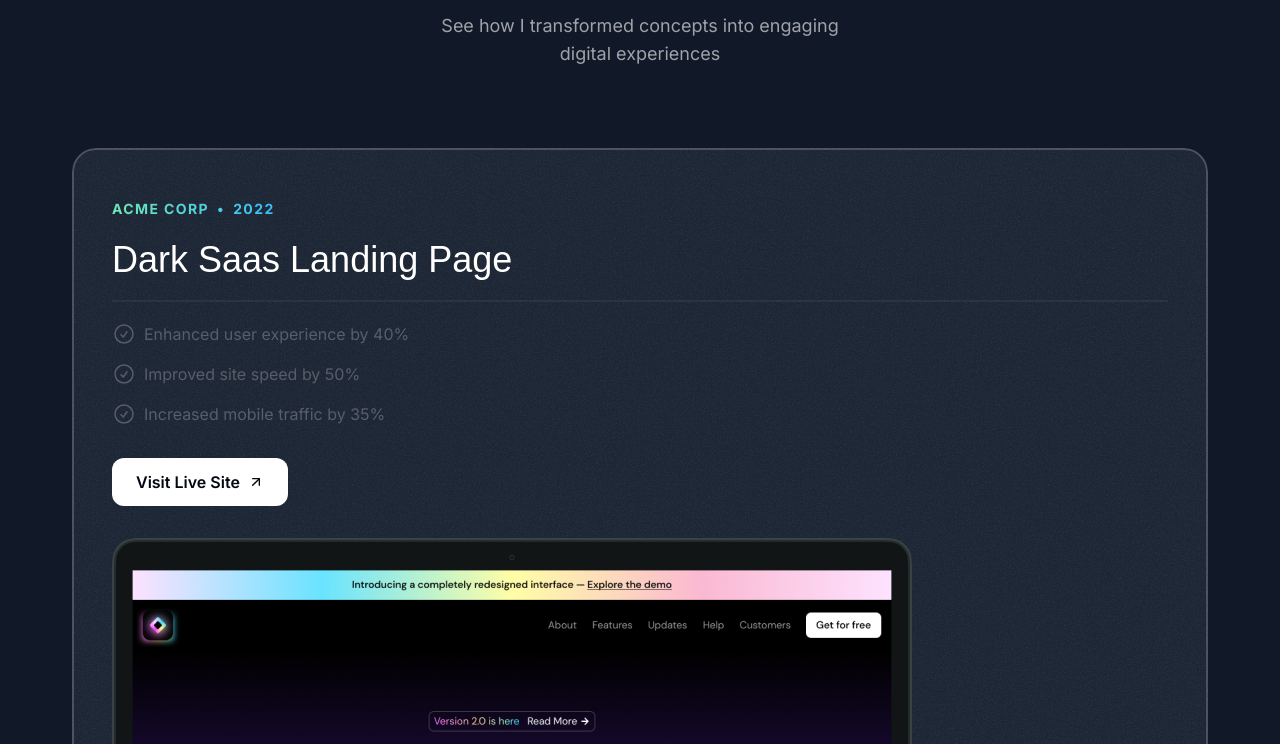
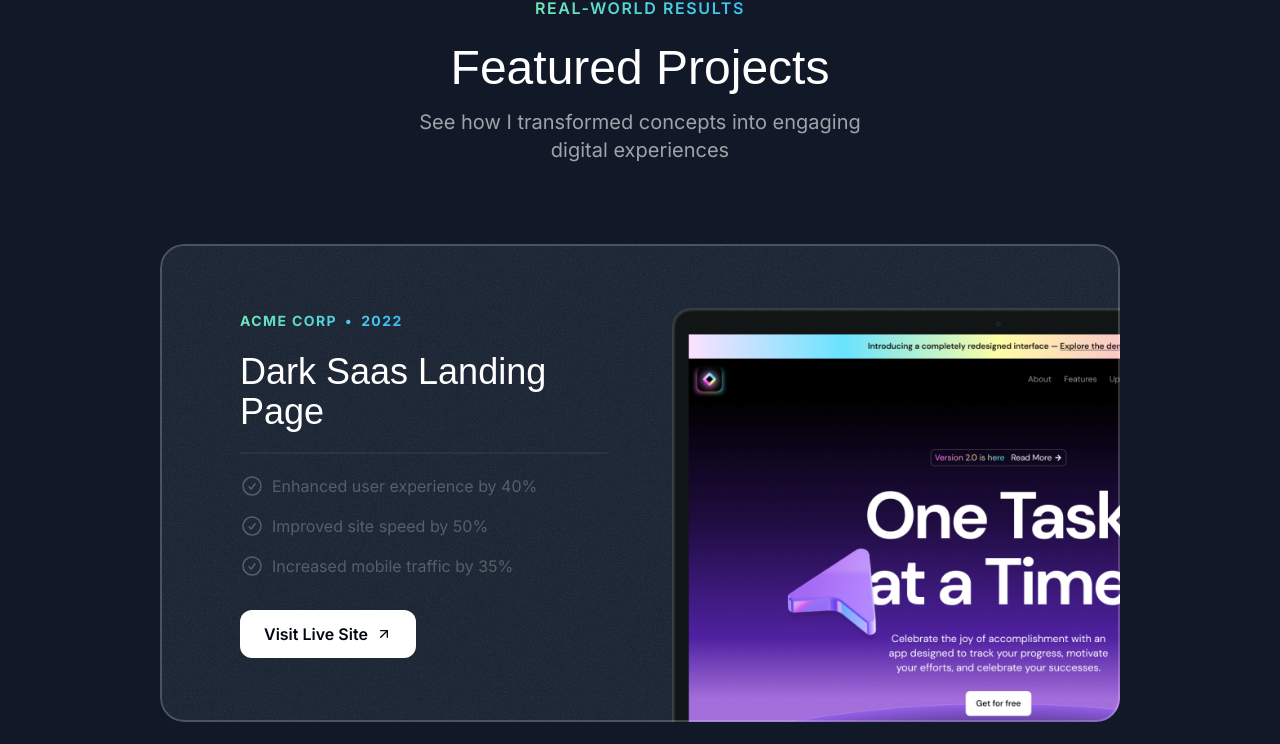
Before and after one commit to Jisap/Next14-portfolio-2, a Next.js app: page / in a window 1280 px wide. Shown: the part 1022-1766 px from the top of the page. Built offline with nearby package versions, Linux system fonts and the light colour scheme; a web font is replaced by a local one.

Commit message:
lg:project

```diff
--- a/src/app/globals.css
+++ b/src/app/globals.css
@@ -11,3 +11,9 @@
     @apply absolute inset-0 border-2 top-1/2 left-1/2 -translate-x-1/2 -translate-y-1/2 rounded-full border-emerald-300/5 shadow-[0_0_80px_inset] shadow-emerald-300/5;
   }
 }
+
+@layer utilities {
+  .container {
+    @apply lg:max-w-5xl;
+  }
+}
--- a/src/sections/Projects.tsx
+++ b/src/sections/Projects.tsx
@@ -49,7 +49,7 @@ const portfolioProjects = [
 
 export const ProjectsSection = () => {
   return (
-    <section className="pb-16">
+    <section className="pb-16 lg:py-24">
       <div className="container">
         <div className="flex justify-center">
           <p className="uppercase font-semibold tracking-widest bg-gradient-to-r from-emerald-300 to-sky-400 bg-clip-text text-transparent text-center">
@@ -59,7 +59,7 @@ export const ProjectsSection = () => {
         <h2 className="font-serif text-3xl md:text-5xl text-center mt-6">
           Featured Projects
         </h2>
-        <p className="text-center md:text-lg text-white/60 mt-4 max-w-md mx-auto">
+        <p className="text-center md:text-lg lg:text-xl text-white/60 mt-4 max-w-md mx-auto">
           See how I transformed concepts into engaging digital experiences
         </p>
         <div className="flex flex-col mt-10 md:mt-20 gap-20">
@@ -68,13 +68,15 @@ export const ProjectsSection = () => {
               key={project.title}
               className="bg-gray-800 rounded-3xl relative z-0 overflow-hidden after:z-10 after:content-['']
               after:absolute after:inset-0 after:outline-2 after:outline after:-outline-offset-2 after:rounded-3xl
-              after:outline-white/20 px-8 pt-8 md:pt-12 md:px-10 after:pointer-events-none"
+              after:outline-white/20 px-8 pt-8 md:pt-12 md:px-10 lg:pt-16 lg:px-20 after:pointer-events-none"
             >
 
               <div className="absolute inset-0 -z-10 opacity-5" style={{
                 backgroundImage: `url(${grainImage.src})`
               }}></div>
 
+              <div className="lg:grid lg:grid-cols-2 lg:gap-16">
+                <div className="lg:pb-16">
                   <div className="bg-gradient-to-r from-emerald-300 to-sky-400 inline-flex gap-2 font-bold uppercase
                   tracking-widest text-sm text-transparent bg-clip-text">
                     <span>{project.company}</span>
@@ -85,12 +87,12 @@ export const ProjectsSection = () => {
 
                   <h3 className="font-serif text-2xl md:text-4xl mt-2 md:mt-5">{project.title}</h3>
 
-              <hr className="border-t-2 border-white/5 mt-4 md:mt-5"/>
+                  <hr className="border-t-2 border-white/5 mt-4 md:mt-5" />
 
                   <ul className="flex flex-col gap-4 mt-4 md:mt-5">
                     {project.results.map((result, index) => (
                       <li key={project.title + index} className="flex gap-2 text-sm md:text-base text-white/25">
-                    <CheckCircleIcon className="size-5 md:size-6"/>
+                        <CheckCircleIcon className="size-5 md:size-6" />
                         <span>
                           {result.title}
                         </span>
@@ -108,12 +110,16 @@ export const ProjectsSection = () => {
                       <ArrowUpRightIcon className="size-4" />
                     </button>
                   </a>
+                </div>
 
+                <div className="relative">
                   <Image
                     src={project.image}
                     alt={project.title}
-                className="mt-8 -mb-4 md:-mb-0"
+                    className="mt-8 -mb-4 md:-mb-0 lg:mt-0 lg:absolute lg:h-full lg:w-auto lg:max-w-none"
                   />
+                </div>
+              </div>
             </div>
           ))}
         </div>
```
Lines whose indentation alone changed are shown as unchanged.
